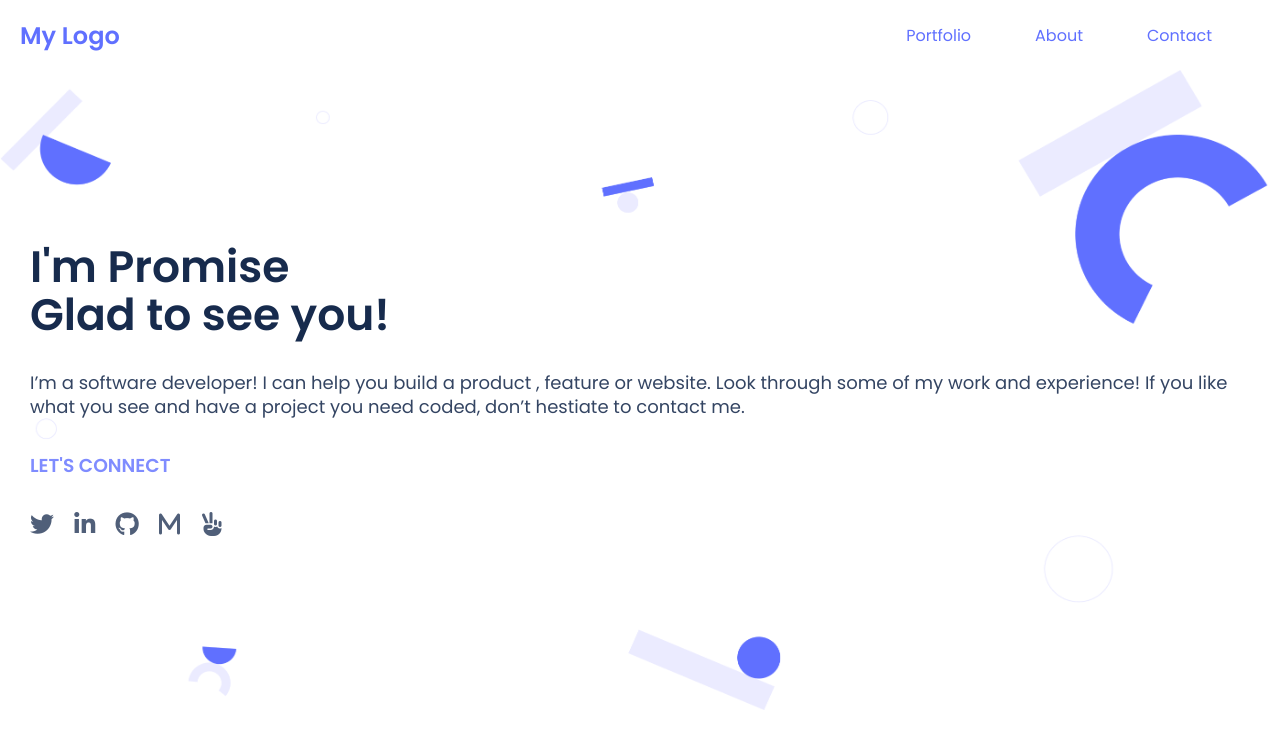
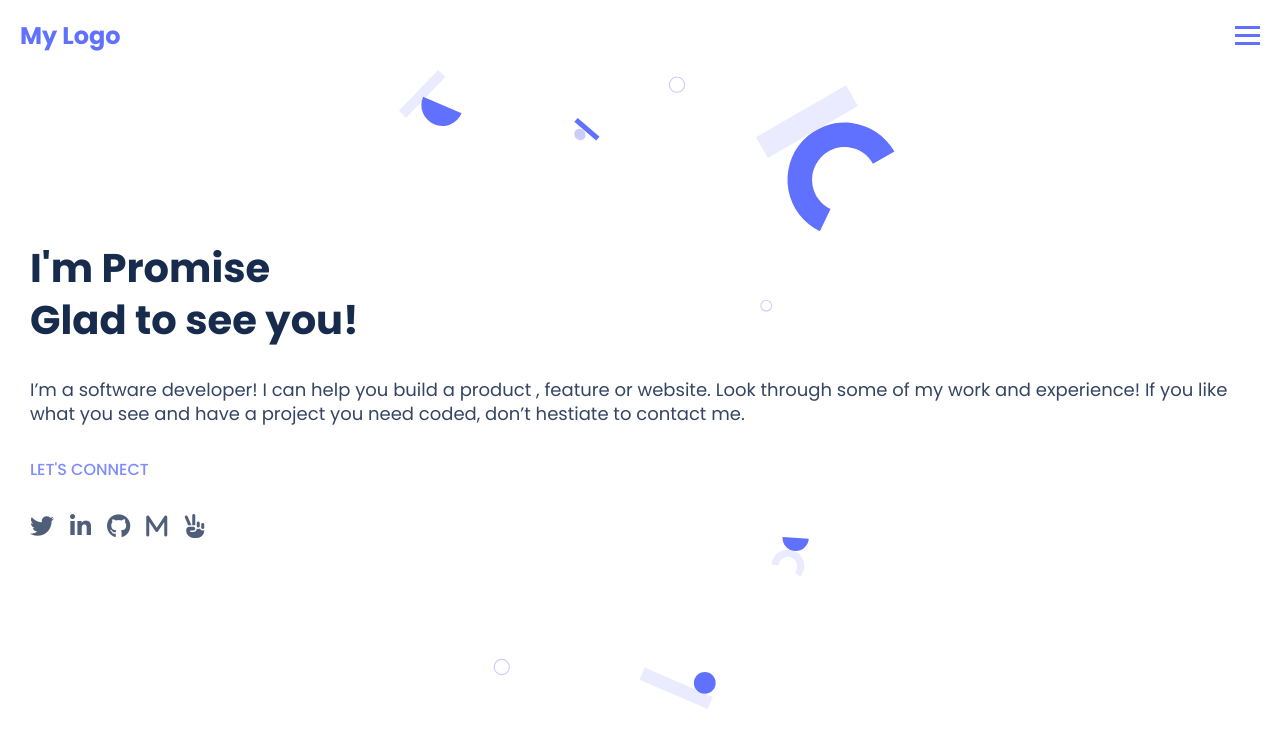
Before and after one commit to Ukaypromise/Personal-Portfolio, a website: page index.html in a window 1280 px wide. Drawn offline with Linux system fonts and the light colour scheme.

Commit message:
Updated backgroung

```diff
--- a/css/style.css
+++ b/css/style.css
@@ -1,4 +1,4 @@
-@import url("https://fonts.googleapis.com/css2?family=Poppins:ital,wght@0,400;0,500;0,600;1,300&family=Roboto&family=Roboto+Condensed:wght@300&display=swap");
+@import url("https://fonts.googleapis.com/css2?family=Poppins:ital,wght@0,400;0,500;0,600;0,700;1,300&family=Roboto&family=Roboto+Condensed:wght@300&display=swap");
 
 *,
 ::before,
@@ -59,7 +59,7 @@ a {
   background-color: #6070ff;
 }
 
-@media all and (max-width: 680px) {
+@media all and (min-width: 375px) {
   .hambuger {
     display: block;
   }
@@ -96,7 +96,7 @@ a {
 }
 
 .headline-bg {
-  background-image: url(/images/Header-bg2x.png);
+  background-image: url(/images/header-bgg.svg);
   background-size: 100% 100%;
   object-fit: cover;
   background-repeat: no-repeat;
@@ -106,11 +106,13 @@ a {
 }
 
 .headline-main {
-  font-size: 2.75rem;
-  line-height: 3rem;
   margin-bottom: 2rem;
   color: #172b4d;
   text-align: start;
+  font-family: "Poppins", sans-serif;
+  font-weight: 700;
+  font-size: 40px;
+  line-height: 52px;
 }
 
 .headline-paragraph {
@@ -123,6 +125,15 @@ a {
 .headline-connect {
   margin: 2rem 0;
   color: #7f8cff;
+  font-family: "Poppins", sans-serif;
+  font-weight: 500;
+  font-size: 16px;
+  line-height: 24px;
+}
+
+.headline-icons {
+  display: flex;
+  flex-direction: row;
 }
 
 .fa-xl {
--- a/index.html
+++ b/index.html
@@ -44,13 +44,34 @@
         you see and have a project you need coded, don’t hestiate to contact me.
       </p>
       <h3 class="headline-connect">LET'S CONNECT</h3>
-      <div class="headline-icons">
-        <a href="#" class="fa-brands fa-twitter fa-xl"></a>
-        <a href="#" class="fa-brands fa-linkedin-in fa-xl"></a>
-        <a href="#" class="fa-brands fa-github fa-xl"></a>
-        <a href="#" class="fa-solid fa-m fa-xl"></a>
-        <a href="#" class="fa-solid fa-hand-peace fa-xl"></a>
-      </div>
+
+      <ul class="headline-icons">
+        <li>
+          <a href="">
+            <i class="fa-brands fa-twitter fa-xl"></i>
+          </a>
+        </li>
+        <li>
+          <a href="">
+            <i class="fa-brands fa-linkedin-in fa-xl"></i>
+          </a>
+        </li>
+        <li>
+          <a href="">
+            <i class="fa-brands fa-github fa-xl"></i>
+          </a>
+        </li>
+        <li>
+          <a href="">
+            <i class="fa-solid fa-m fa-xl"></i>
+          </a>
+        </li>
+        <li>
+          <a href="">
+            <i class="fa-solid fa-hand-peace fa-xl"></i>
+          </a>
+        </li>
+      </ul>
     </section>
   </body>
 </html>
```
Also changed, not shown: images/header-bgg.svg (added), images/header-shapes mobile.png (added).
